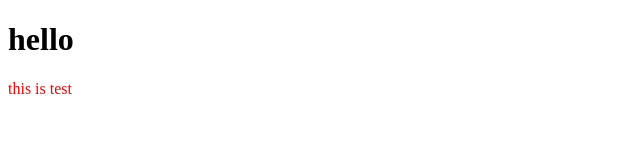
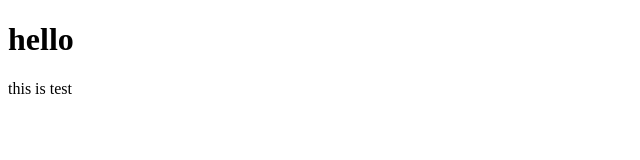
Before and after one commit to naveen364/naveen364.github.io, a plain HTML site: page index.html in a window 1280 px wide. Shown: the full height of the page, 0-640 px from the left. Drawn offline with Linux system fonts and the light colour scheme.

Commit message:
Update index.html

```diff
--- a/index.html
+++ b/index.html
@@ -5,6 +5,6 @@
 </head>
 <body>
 <h1>hello</h1>
-<p style="color: red;"> this is test</p>
+<p> this is test</p>
 </body>
 </html>
```
